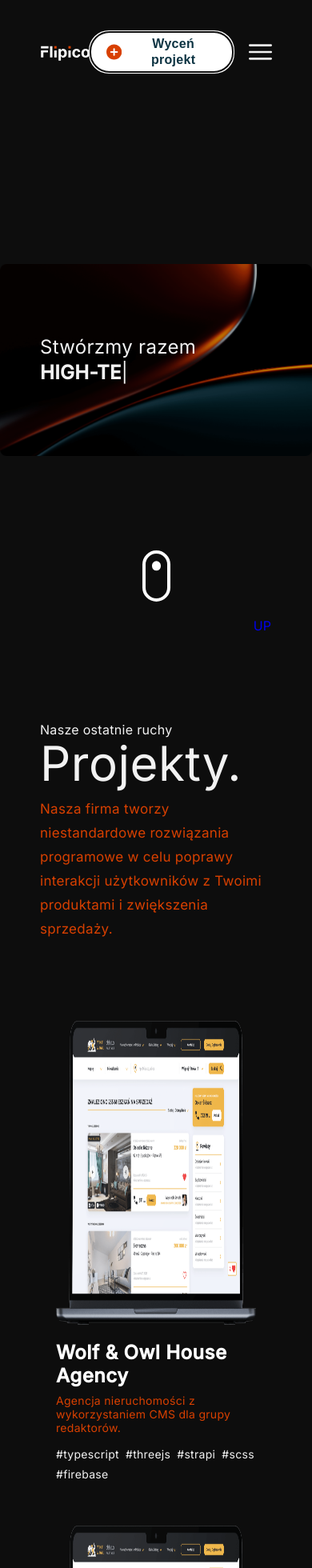
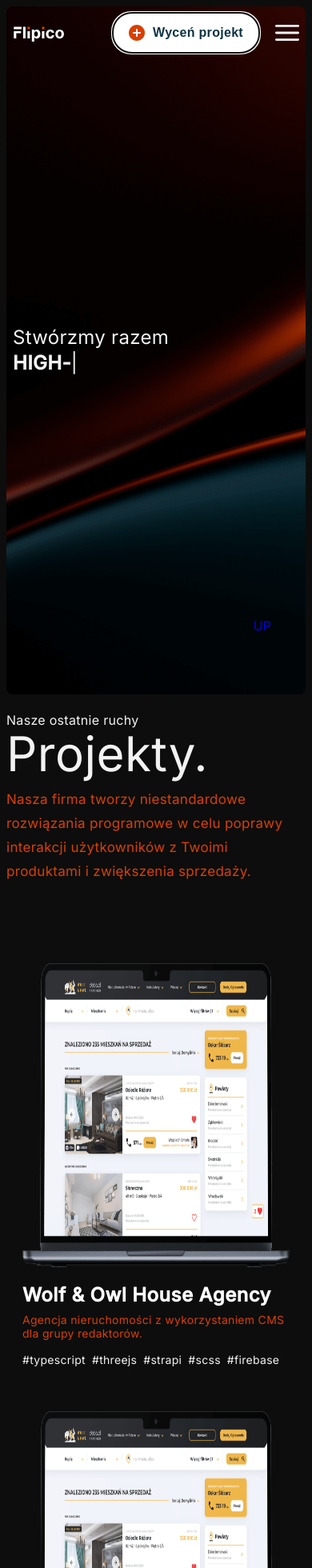
Before and after one commit to RemigiuszMielcarz/raccoon-company, a React (Create React App) app: page / in a window 390 px wide. Shown: the top 1960 px of the page at 80% size. Built offline with nearby package versions, Linux system fonts and the light colour scheme.

Commit message:
Hero section & Nav update

```diff
--- a/src/components/home/IntroSection.tsx
+++ b/src/components/home/IntroSection.tsx
@@ -46,17 +46,17 @@ const IntroSection: React.FC = () => {
   }, []);
 
   return (
-    <section
+    <section className="container lg:px-0">
+      <div
+        className="container lg:px-0 flex items-center bg-cover lg:bg-contain rounded-[8px] lg:rounded-none"
         style={{
           height: "860px",
           backgroundImage: `url(${process.env.PUBLIC_URL}/images/backgrounds/home.png)`,
           backgroundPosition: "center",
-        backgroundSize: "contain",
           backgroundRepeat: "no-repeat",
         }}
-      className="container relative z-0 flex items-center"
       >
-      <div className="">
+        <div className="lg:pl-[50px]">
           <p className="text-2xl sm:text-3xl lg:text-6xl">
             Stwórzmy razem
             <br />
@@ -88,6 +88,7 @@ const IntroSection: React.FC = () => {
             </motion.div>
           )}
         </AnimatePresence>
+      </div>
     </section>
   );
 };
--- a/src/components/layout/MobileMenu.tsx
+++ b/src/components/layout/MobileMenu.tsx
@@ -28,7 +28,7 @@ const MobileMenu: React.FC<MobileMenuProps> = ({
       className={`fixed top-[70px] left-0 w-full h-fit transform transition-transform duration-300 z-10 font-syne
                 ${isOpen ? "scale-y-100" : "scale-y-0 origin-top"}`}
     >
-      <div className="container flex flex-col">
+      <div className="container px-[16px] flex flex-col">
         <div className="flex flex-col gap-6">
           {data.map((item, index) => (
             <div key={index}>
--- a/src/components/layout/Nav.tsx
+++ b/src/components/layout/Nav.tsx
@@ -57,7 +57,7 @@ const Nav: React.FC<{ setIsBlur: (value: boolean) => void }> = ({
   };
   return (
     <motion.nav
-      className="absolute left-0 right-0 z-10 container my-[20px] h-[50px] flex justify-between"
+      className="absolute left-0 right-0 z-10 container px-4 lg:px-[50px] mt-[8px] lg:mt-[20px] h-[50px] flex justify-between"
       initial="hidden"
       animate="show"
       variants={fadeInOut(0, 0.5)}
--- a/src/pages/Home.tsx
+++ b/src/pages/Home.tsx
@@ -4,7 +4,7 @@ import ProjectsSection from "../components/home/ProjectsSection";
 
 const Home: React.FC = () => {
   return (
-    <main className="text-whitesmoke mt-5">
+    <main className="text-whitesmoke mt-2 lg:mt-5">
       <IntroSection />
       <ProjectsSection />
     </main>
--- a/tailwind.config.js
+++ b/tailwind.config.js
@@ -12,8 +12,11 @@ const tailwindTheme = {
       xwide: "1.5px",
     },
     container: {
-      padding: "50px",
       center: true,
+      padding: {
+        DEFAULT: "8px",
+        lg: "50px",
+      },
     },
     extend: {
       screens: {
```
Lines whose indentation alone changed are shown as unchanged.
